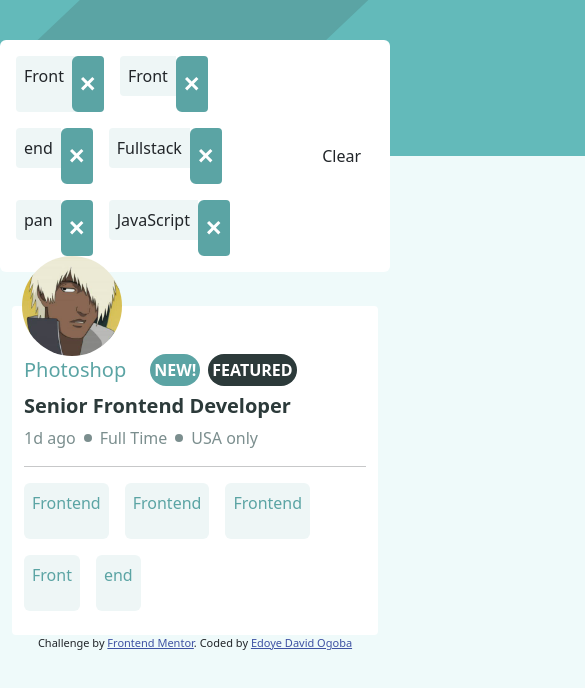
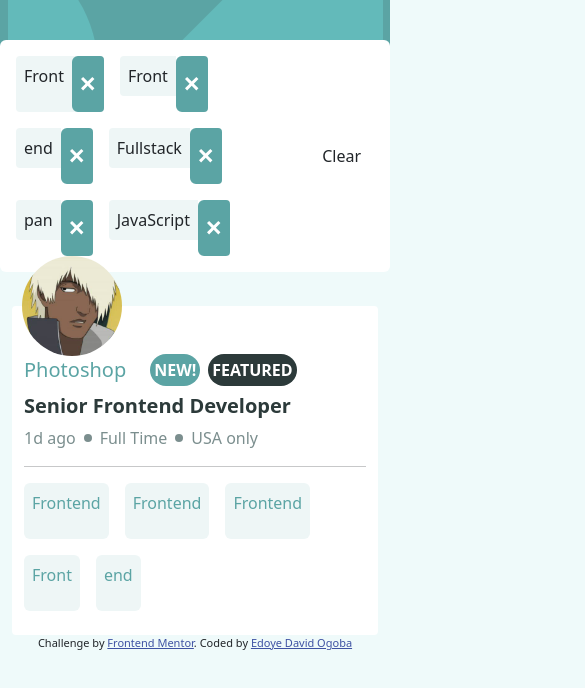
Before and after one commit to DoyeDesigns/Job-listing, a website built with Parcel: page src/index.html in a window 390 px wide. Shown: the top 688 px of the page, 585 px wide, since content can reach past the window. Built offline with nearby package versions, Linux system fonts and the light colour scheme.

Commit message:
updated 'build' key in package.json to fix the error on vercel

```diff
--- a/package.json
+++ b/package.json
@@ -5,7 +5,7 @@
   "source": "./src/index.html",
   "scripts": {
     "dev": "parcel",
-    "build": "parcel build"
+    "build": "CI='' npm run build"
   },
   "keywords": [],
   "author": "",
--- a/src/index.html
+++ b/src/index.html
@@ -20,8 +20,8 @@
 </head>
 <header class="container-fluid d-flex justify-content-center bg-Desaturated-Dark-Cyan position-relative">
   <picture>
-    <source media="(min-width:375px)" srcset="/images/bg-header-desktop.svg">
-    <img src="/images/bg-header-mobile.svg" alt="" width="auto">
+    <source media="(min-width:600px)" srcset="../images/bg-header-desktop.svg">
+    <img src="../images/bg-header-mobile.svg" alt="" width="auto">
   </picture>
   <div id="filter-container" class="container d-flex justify-content-between bg-white p-3 position-absolute translate-middle top-100 start-50 rounded-2">
     <div class="container row g-3">
```
Also changed, not shown: dist/index.html.
